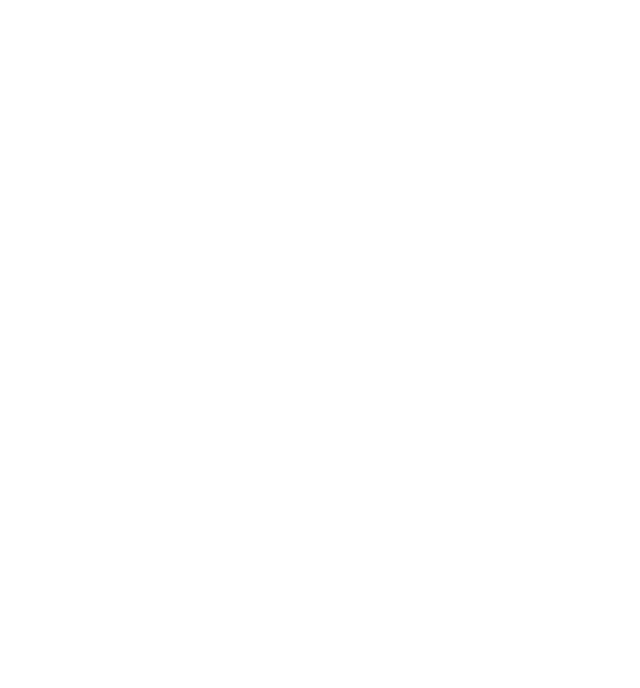
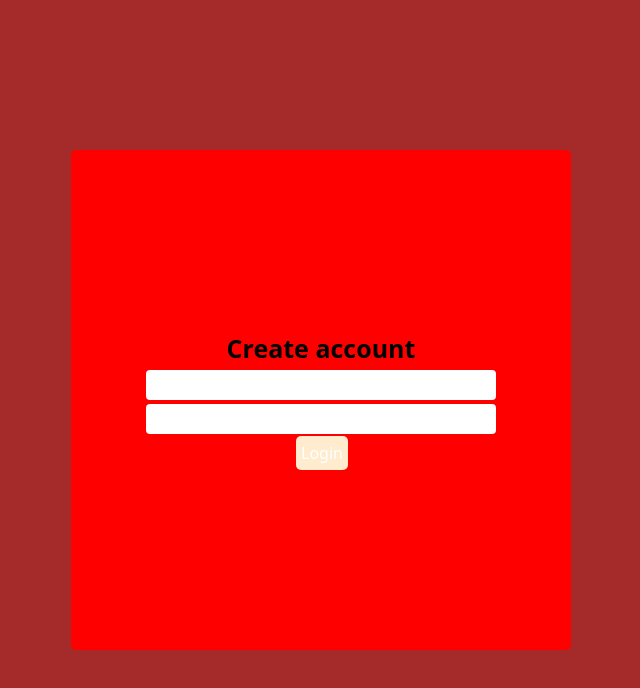
Before and after one commit to samratabduljalil/AgriCareHub, a React (Vite) app in the folder frontend/: page /UserLogin in a window 1280 px wide. Before the commit this address had no page. Shown: the top 688 px of the page, without its empty margins (319-959 px from the left). Built offline with nearby package versions, Linux system fonts and the light colour scheme.

Commit message:
working on workflow

```diff
--- a/frontend/src/App.tsx
+++ b/frontend/src/App.tsx
@@ -12,6 +12,8 @@ import UserDashboard from './Pages/UserDashboard'
 import Signup from './Pages/Signup'
 import DumyHome from './Pages/DumyHome'
 import Login from './Pages/Login'
+import UserSignup from './Pages/UserSignup'
+import UserLogin from './Pages/UserLogin'
 
 function App() {
 
@@ -34,6 +36,8 @@ function App() {
         <Route  path="/Signup" element={<Signup/>} />
         <Route  path="/DumyHome" element={<DumyHome/>} />
         <Route  path="/Login" element={<Login/>} />
+        <Route  path="/UserSignup" element={<UserSignup/>} />
+        <Route  path="/UserLogin" element={<UserLogin/>} />
         </Routes>
     </Router>
     </>
--- a/frontend/src/Component/Footer.tsx
+++ b/frontend/src/Component/Footer.tsx
@@ -3,7 +3,7 @@ import React from 'react';
 const Footer = () => {
   return (
     <footer className="bg-gray-800 text-center text-gray-300 py-4">
-      &copy; {new Date().getFullYear()} My Admin App
+      &copy; {new Date().getFullYear()} AgriCareHub
     </footer>
   );
 };
--- a/frontend/src/Component/Modal.tsx
+++ b/frontend/src/Component/Modal.tsx
@@ -1,5 +1,5 @@
 
-
+import { NavLink } from 'react-router-dom';
 
 function Modal({ onClose }) {
 
@@ -11,10 +11,10 @@ function Modal({ onClose }) {
 
 
                 <div className="bg-indigo-600 rounded-xl px-20 py-10 flex flex-col gap-5 items-center mx-4 text-white">
-                    <h1>আমি গরুর মাংস ভালোবাসি</h1>
+                    <h1>আপনার কি আপনার ফসলের রোগের তথ্য গুলো সংরক্ষণ করতে চান?</h1>
                     <div className="flex items-center justify-center gap-10">
-                        <button className="mt-4 w-full bg-black px-2 py-1 rounded-sm" onClick={onClose}>close</button>
-                        <button className="mt-4 w-full bg-black px-2 py-1 rounded-sm">gorib</button>
+                    <NavLink to="/ChoseCrop"><button className="mt-4 w-full bg-black px-2 py-1 rounded-sm" onClick={onClose}>না</button></NavLink>
+                        <NavLink to="/UserLogin"> <button className="mt-4 w-full bg-black px-2 py-1 rounded-sm">হ্যা</button></NavLink>
                     </div>
                 </div>
             </div>
--- a/frontend/src/Component/Navbar.tsx
+++ b/frontend/src/Component/Navbar.tsx
@@ -19,7 +19,7 @@ function Navbar() {
                     <li><NavLink to="/" className="nav_btn">Home</NavLink></li>
                     <li><NavLink to="/about" className="nav_btn" >About</NavLink></li>
                     <li><NavLink to="/services" className="nav_btn">Services</NavLink></li>
-                    <li><NavLink to="/contact" className="nav_btn">Contact</NavLink></li>
+                    <li><NavLink to="/contact" className="nav_btn">Signup</NavLink></li>
                 </ul>
             </div>
 
--- a/frontend/src/Pages/Home.tsx
+++ b/frontend/src/Pages/Home.tsx
@@ -6,7 +6,7 @@ import Footer from '../Component/Footer'
 import Modal from '../Component/Modal'
 function Home (){
 
-const [showModal, setShowModal] = useState(true)
+const [showModal, setShowModal] = useState(false)
 
 return (
   <>
@@ -18,7 +18,7 @@ return (
    <div className="card_h">
     <img src="\public\image\_14cdbdd2-955a-4e74-a067-18387740e6d1.png" alt="" className='home_image' />
     <p className='card_text'>আপনার ফসলের রোগ নির্ণয় করতে চাইলে বোতামে চাপ দিন।  কিভাবে করবেন জানতে চাইলে বোতামে চাপ দিন।</p>
-   <button className="btn_upload"><NavLink to="/ChoseCrop">ছবি নির্বাচন করুন</NavLink></button>
+   <button onClick={()=>setShowModal(true)} className="btn_upload">ছবি নির্বাচন করুন</button>
 
 
 
--- a/frontend/src/Pages/ImageUploader.tsx
+++ b/frontend/src/Pages/ImageUploader.tsx
@@ -36,11 +36,11 @@ const UploadImage = () => {
 
     <div className="Crop_card">
 
-        <h1 className='chose_h1'>আপনি কোন ধরনের ফসলের রোগ নির্ণয় করতে চান?</h1>
+        <h1 className='chose_h1'>আপনার রোগাক্রান্ত ফসলের রোগ নির্ণয়ের জন্য সাদা রঙের বোতামে চাপ দিয়ে ছবি পছন্দ করুন তারপর নির্নয় লিখা বোতামে চাপ দিন। </h1>
 
 
 
-        <input type="file" className='text-white' onChange={handleFileChange} />
+        <input type="file"   id="fileInput" name="fileInput" accept=".jpg, .jpeg, .png" className='text-white rounded-sm' onChange={handleFileChange} />
       <button className='btn_image_up' onClick={handleUpload}>Upload</button>
       {predictionResult && (
         <div className='prompt_div'>
--- /dev/null
+++ b/frontend/src/Pages/UserLogin.tsx
@@ -0,0 +1,70 @@
+import React, { useState } from 'react';
+import axios from 'axios';
+import './Signup.css';
+import Sidebar from '../Component/sidebar';
+import { useNavigate } from 'react-router-dom';
+
+
+const UserLogin = () => {
+    const [Phone, setPhone] = useState('');
+    const [Password, setPassword] = useState('');
+    const navigate =useNavigate();;
+    axios.defaults.withCredentials = true;
+    const handleSubmit = async (e: React.FormEvent<HTMLFormElement>) => {
+        e.preventDefault();
+
+        try {
+            const response = await axios.post('http://localhost:2000/login', {
+                Phone,
+                Password
+
+            });
+
+            console.log(response.data); // Handle successful submission
+            setPhone('');
+            setPassword('');
+
+
+            if(response.data.Status === "Success"){
+
+                navigate('/DumyHome')
+                alert("login Successfully")
+
+            }else{
+                alert(response.data)
+
+            }
+
+
+        } catch (error) {
+            console.error(error);
+            // Handle form submission errors
+        }
+    };
+
+    return (<>
+        <div className="main_med_s">
+
+            <div className="card_container_med_s">
+                <div className="card_contain_med_s">
+                    <div className="card_med_s">
+                        <h1 className='Up_title_s'>Create account</h1>
+                        <form onSubmit={handleSubmit}>
+
+
+
+
+                            <input className='UP_in_box_s' type="text" value={Phone} onChange={(e) => setPhone(e.target.value)} />
+                            <input className='UP_in_box_s' type="text" value={Password} onChange={(e) => setPassword(e.target.value)} />
+                            <br></br>
+                            <button className='UP_btn_submit_s' type="submit">Login</button>
+                        </form>
+                    </div>
+                </div>
+            </div>
+        </div>
+    </>
+    );
+};
+
+export default UserLogin;
--- /dev/null
+++ b/frontend/src/Pages/UserSignup.tsx
@@ -0,0 +1,65 @@
+import React, { useState } from 'react';
+import axios from 'axios';
+import './Signup.css';
+import Sidebar from '../Component/sidebar';
+
+
+const UserSignup = () => {
+    const [Phone, setPhone] = useState('');
+    const [Name, setName] = useState('');
+    const [District, setDistrict] = useState('');
+    const [Password, setPassword] = useState('');
+
+    const handleSubmit = async (e: React.FormEvent<HTMLFormElement>) => {
+        e.preventDefault();
+
+        try {
+            const response = await axios.post('http://localhost:2000/signup', {
+                Phone,
+                Name,
+                District,
+                Password
+
+            });
+
+            console.log(response.data); // Handle successful submission
+            setPhone('');
+            setName('');
+            setDistrict('');
+            setPassword('');
+            alert("signup Successfully")
+
+        } catch (error) {
+            console.error(error);
+            // Handle form submission errors
+        }
+    };
+
+    return (<>
+        <div className="main_med_s">
+
+            <div className="card_container_med_s">
+                <div className="card_contain_med_s">
+                    <div className="card_med_s">
+                        <h1 className='Up_title_s'>Create account</h1>
+                        <form onSubmit={handleSubmit}>
+
+
+                            <input className='UP_in_box_s' type="text" value={Name} onChange={(e) => setName(e.target.value)} />
+
+                            <input className='UP_in_box_s' type="text" value={Phone} onChange={(e) => setPhone(e.target.value)} />
+
+                            <input className='UP_in_box_s' type="text" value={District} onChange={(e) => setDistrict(e.target.value)} />
+                            <input className='UP_in_box_s' type="text" value={Password} onChange={(e) => setPassword(e.target.value)} />
+                            <br></br>
+                            <button className='UP_btn_submit_s' type="submit">Submit</button>
+                        </form>
+                    </div>
+                </div>
+            </div>
+        </div>
+    </>
+    );
+};
+
+export default UserSignup;
```
